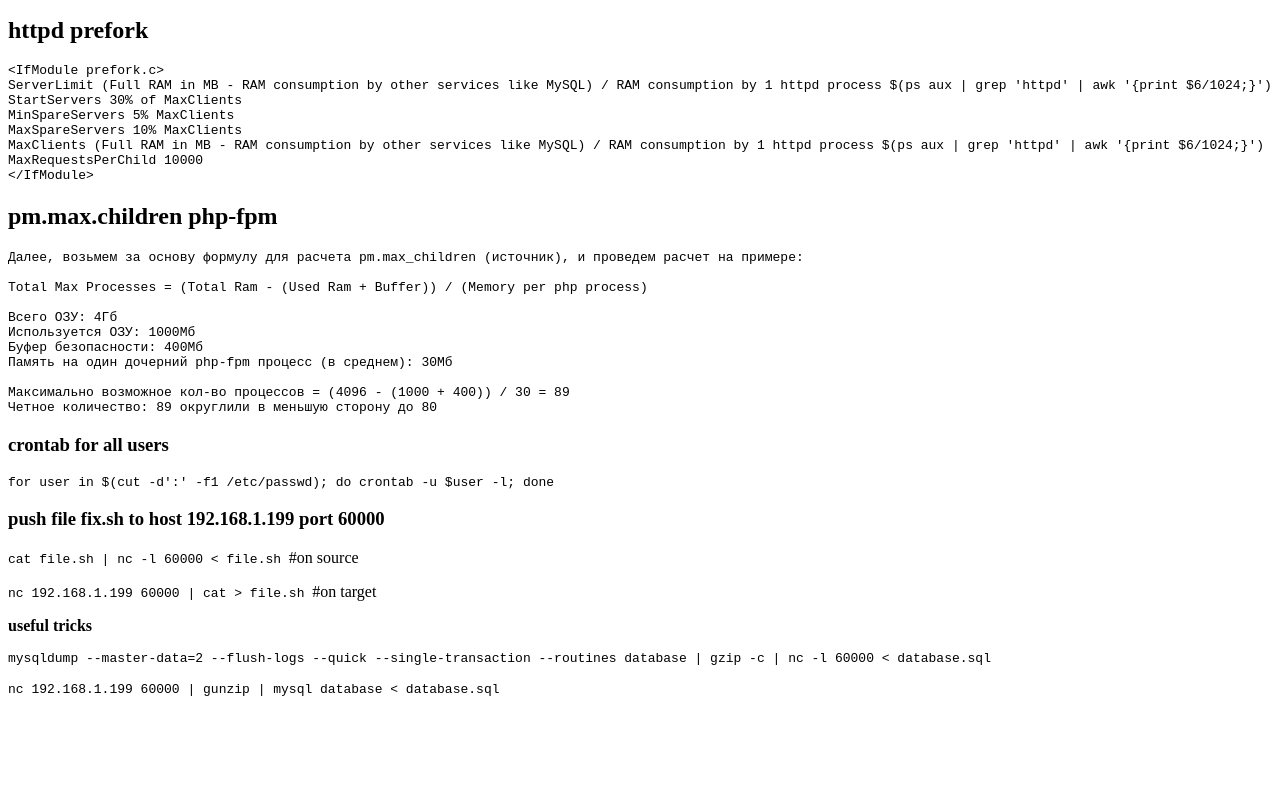
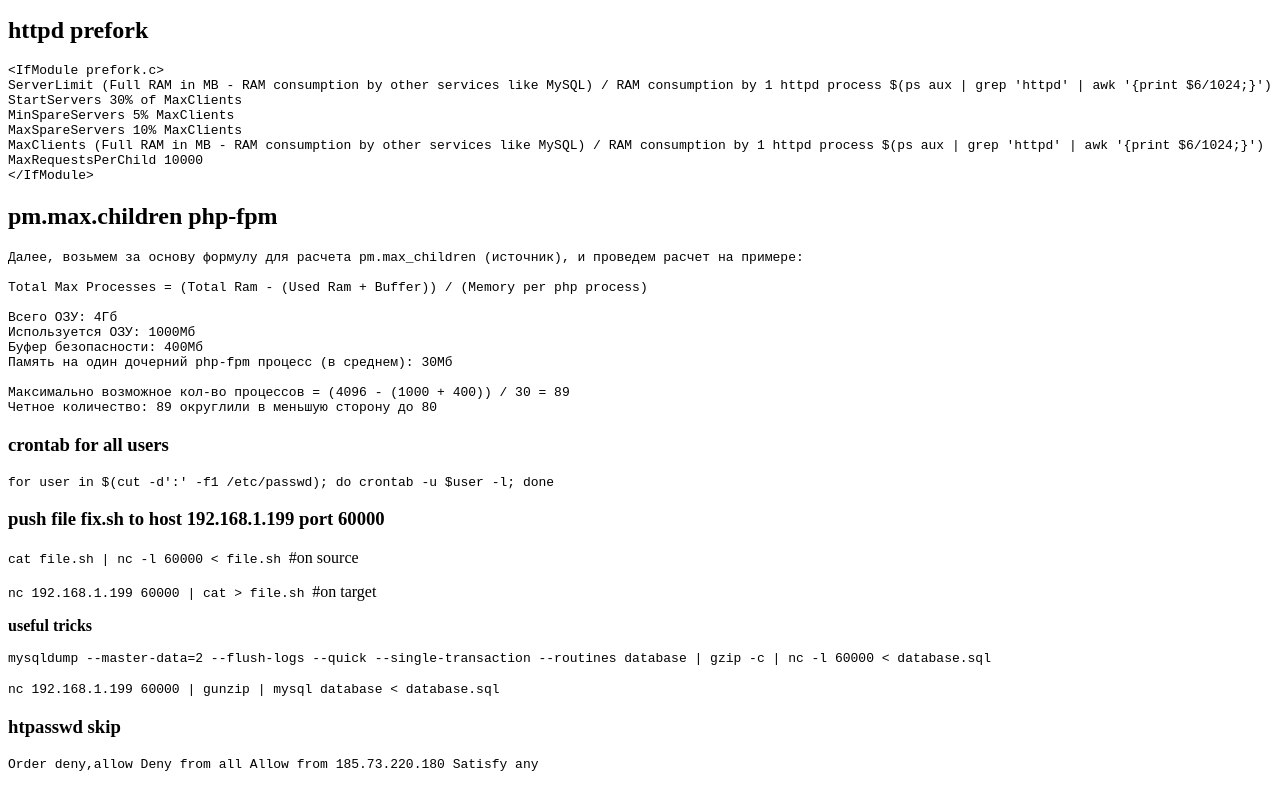
Before and after one commit to lushchan/lushchan.github.io, a plain HTML site: page index.html in a window 1280 px wide. Shown: the part 2033-2821 px from the top of the page. Before the commit the page ends 2746 px from the top, so only its background shows below. Drawn offline with Linux system fonts and the light colour scheme.

Commit message:
Update index.html

```diff
--- a/index.html
+++ b/index.html
@@ -125,3 +125,8 @@
 <p dir="auto"><strong>useful tricks</strong></p>
 <p dir="auto"><code>mysqldump --master-data=2 --flush-logs --quick --single-transaction --routines database | gzip -c | nc -l 60000 &lt; database.sql</code></p>
 <p dir="auto"><code>nc 192.168.1.199 60000 | gunzip | mysql database &lt; database.sql</code></p>
+<h3 dir="auto"><a id="htpasswd skip" class="anchor" href="https://github.com/lushchan/cbook#htpasswd skip" aria-hidden="true"></a>htpasswd skip</h3>
+<p dir="auto"><code>Order deny,allow
+Deny from all
+Allow from 185.73.220.180
+Satisfy any</code></p>
```
